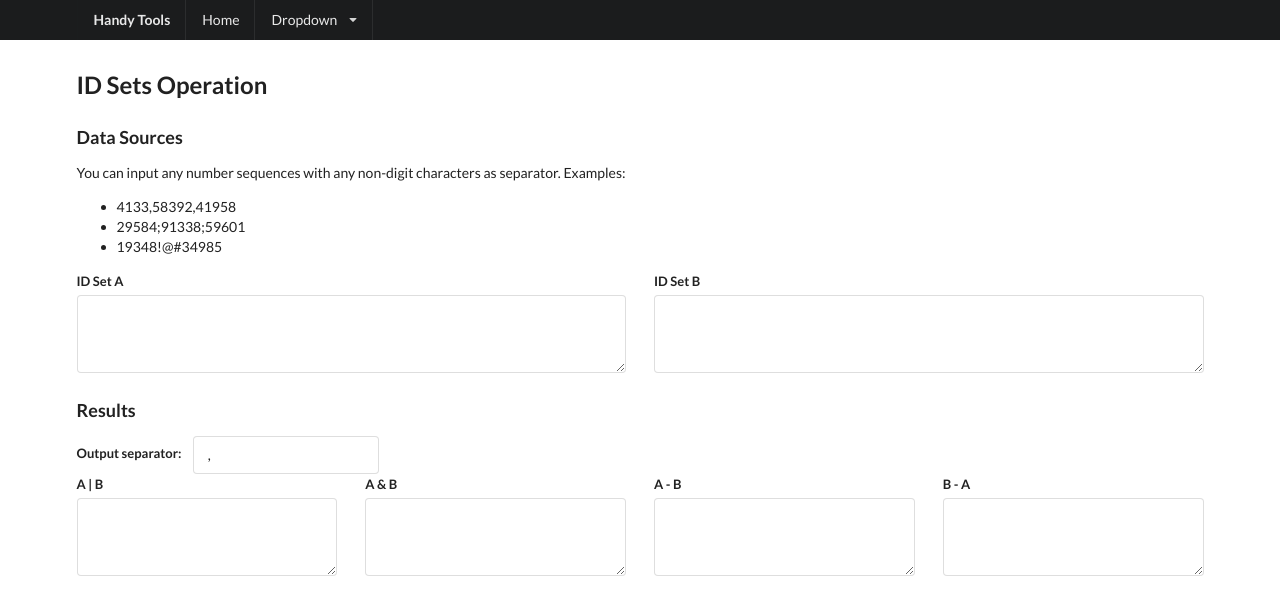
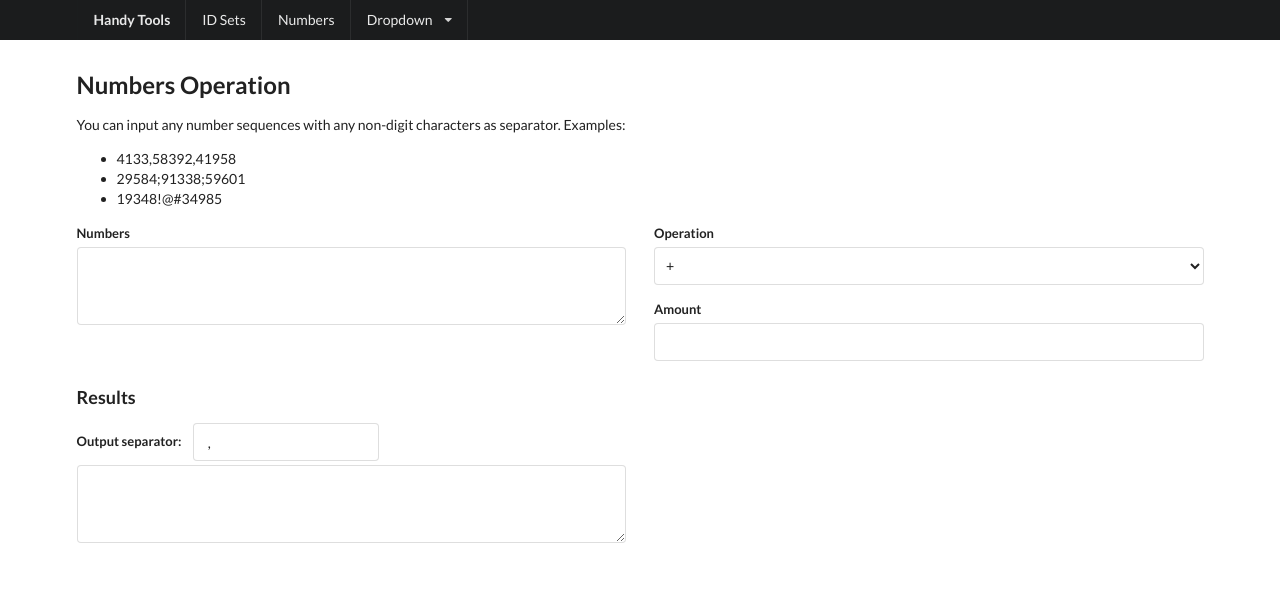
Before and after one commit to onlyice/handy_tools, a React (Create React App) app: page /numbers in a window 1280 px wide. Shown: the top 614 px of the page. Built offline with nearby package versions, Linux system fonts and the light colour scheme.

Commit message:
Add number operation

```diff
--- a/package.json
+++ b/package.json
@@ -6,10 +6,12 @@
     "react-scripts": "0.9.5"
   },
   "dependencies": {
+    "classnames": "^2.2.5",
     "jquery": "^3.2.1",
     "lodash": "^4.17.4",
     "react": "^15.4.2",
     "react-dom": "^15.4.2",
+    "react-router-dom": "^4.1.1",
     "semantic-ui-css": "^2.2.10"
   },
   "scripts": {
--- a/src/App.js
+++ b/src/App.js
@@ -1,19 +1,53 @@
 import React, {Component} from 'react';
+import {
+  BrowserRouter as Router,
+  Route,
+  Link
+} from 'react-router-dom'
 
-import Navbar from './components/navbar';
 import IdSets from './components/id_sets';
+import Numbers from './components/numbers';
 
 import './App.css';
 
 class App extends Component {
   render() {
     return (
-      <div>
-        <Navbar />
-        <div className="ui main container">
-          <IdSets />
+      <Router>
+        <div>
+          <div className="ui fixed inverted menu">
+            <div className="ui container">
+              <Link to="/" className="header item">Handy Tools</Link>
+              <Link to="/id-sets" className="item">ID Sets</Link>
+              <Link to="/numbers" className="item">Numbers</Link>
+              <div className="ui simple dropdown item">
+                Dropdown <i className="dropdown icon"/>
+                <div className="menu">
+                  <a className="item" href="#">Link Item</a>
+                  <a className="item" href="#">Link Item</a>
+                  <div className="divider"/>
+                  <div className="header">Header Item</div>
+                  <div className="item">
+                    <i className="dropdown icon"/>
+                    Sub Menu
+                    <div className="menu">
+                      <a className="item" href="#">Link Item</a>
+                      <a className="item" href="#">Link Item</a>
+                    </div>
+                  </div>
+                  <a className="item" href="#">Link Item</a>
+                </div>
+              </div>
+            </div>
+          </div>
+
+          <div className="ui main container">
+            <Route exact path="/" component={IdSets}/>
+            <Route path="/id-sets" component={IdSets}/>
+            <Route path="/numbers" component={Numbers}/>
+          </div>
         </div>
-      </div>
+      </Router>
     );
   }
 }
--- /dev/null
+++ b/src/components/common.js
@@ -0,0 +1,36 @@
+import React from 'react';
+
+class ItemCount extends React.Component {
+  constructor(props) {
+    super(props)
+  }
+
+  render() {
+    if (this.props.count <= 0) {
+      return null;
+    }
+    if (this.props.count === 1) {
+      return (<span>({this.props.count} item)</span>)
+    }
+    return (<span>({this.props.count} items)</span>)
+  }
+}
+
+class SetOperationResult extends React.Component {
+  constructor(props) {
+    super(props);
+  }
+
+  render() {
+    return (
+      <div className="ui form">
+        <div className="field">
+          <label>{this.props.title} <ItemCount count={this.props.items.length} /></label>
+          <textarea rows={3} value={this.props.items.join(this.props.separator)} />
+        </div>
+      </div>
+    )
+  }
+}
+
+export {SetOperationResult, ItemCount};
--- a/src/components/id_sets.js
+++ b/src/components/id_sets.js
@@ -1,38 +1,7 @@
 import React from 'react';
 import _ from 'lodash';
 
-class ItemCount extends React.Component {
-  constructor(props) {
-    super(props)
-  }
-
-  render() {
-    if (this.props.count <= 0) {
-      return null;
-    }
-    if (this.props.count === 1) {
-      return (<span>({this.props.count} item)</span>)
-    }
-    return (<span>({this.props.count} items)</span>)
-  }
-}
-
-class SetOperationResult extends React.Component {
-  constructor(props) {
-    super(props);
-  }
-
-  render() {
-    return (
-      <div className="ui form">
-        <div className="field">
-          <label>{this.props.title} <ItemCount count={this.props.items.length} /></label>
-          <textarea rows={3} value={this.props.items.join(this.props.separator)} />
-        </div>
-      </div>
-    )
-  }
-}
+import {SetOperationResult, ItemCount} from './common';
 
 class IdSets extends React.Component {
   constructor(props) {
--- a/src/components/navbar.js
+++ /dev/null
@@ -1,36 +0,0 @@
-import React from 'react';
-
-class Navbar extends React.Component {
-  render() {
-    return (
-      <div className="ui fixed inverted menu">
-        <div className="ui container">
-          <a href="#" className="header item">
-            Handy Tools
-          </a>
-          <a href="#" className="item">Home</a>
-          <div className="ui simple dropdown item">
-            Dropdown <i className="dropdown icon"/>
-            <div className="menu">
-              <a className="item" href="#">Link Item</a>
-              <a className="item" href="#">Link Item</a>
-              <div className="divider"/>
-              <div className="header">Header Item</div>
-              <div className="item">
-                <i className="dropdown icon"/>
-                Sub Menu
-                <div className="menu">
-                  <a className="item" href="#">Link Item</a>
-                  <a className="item" href="#">Link Item</a>
-                </div>
-              </div>
-              <a className="item" href="#">Link Item</a>
-            </div>
-          </div>
-        </div>
-      </div>
-    );
-  }
-}
-
-export default Navbar;
--- /dev/null
+++ b/src/components/numbers.js
@@ -0,0 +1,150 @@
+import React from 'react';
+import _ from 'lodash';
+
+import {SetOperationResult, ItemCount} from './common';
+
+class Numbers extends React.Component {
+  constructor(props) {
+    super(props);
+
+    let defaultSeparator = ', ';
+    this.state = {
+      sources: '',
+      sources_internal: [],
+      operation: '+',
+      amount: 1,
+      results: [],
+      result_separator: defaultSeparator,
+      result_separator_internal: defaultSeparator,
+    };
+
+    this.handleSourceChange = this.handleSourceChange.bind(this);
+    this.handleOperationChange = this.handleOperationChange.bind(this);
+    this.handleAmountChange = this.handleAmountChange.bind(this);
+    this.handleSeparatorChange = this.handleSeparatorChange.bind(this);
+    this.calculate = this.calculate.bind(this);
+  }
+
+  handleSourceChange(event) {
+    event.persist();
+    this.setState(() => {
+      return {sources: event.target.value};
+    }, () => {
+      this.calculate();
+    });
+  }
+
+  handleOperationChange(event) {
+    event.persist();
+    this.setState(() => {
+      return {operation: event.target.value};
+    }, () => {
+      this.calculate();
+    });
+  }
+
+  handleAmountChange(event) {
+    event.persist();
+    this.setState(() => {
+      return {amount: parseFloat(event.target.value)};
+    }, () => {
+      this.calculate();
+    });
+  }
+
+  handleSeparatorChange(event) {
+    this.calculate(event.target.value);
+  }
+
+  calculate(separator) {
+    if (separator === undefined) {
+      separator = this.state.result_separator;
+    }
+    let separator_internal = separator.replace(/\\n/g, '\n').replace(/\\t/g, '\t');
+
+    let sources_internal = this.state.sources.split(/[^0-9]/).filter(e => e);
+    let operation_funcs = {
+      '+': _.add, '-': _.subtract, '*': _.multiply, '/': _.divide
+    };
+    let state = this.state;
+    let results = sources_internal.map((element) => {
+      return operation_funcs[state.operation](parseFloat(element), state.amount);
+    });
+
+    this.setState({
+      sources_internal: sources_internal,
+      results: results,
+      result_separator: separator,
+      result_separator_internal: separator_internal,
+    });
+  }
+
+  render() {
+    return (
+      <div>
+        <h2>Numbers Operation</h2>
+
+        <p>You can input any number sequences with any non-digit characters as separator. Examples:</p>
+        <ul>
+          <li>4133,58392,41958</li>
+          <li>29584;91338;59601</li>
+          <li>19348!@#34985</li>
+        </ul>
+        <div className="ui grid">
+          <div className="two column row">
+            <div className="column">
+              <div className="ui form">
+                <div className="field">
+                  <label>Numbers <ItemCount count={this.state.sources_internal.length} /></label>
+                  <textarea rows={3} value={this.state.sources} onChange={this.handleSourceChange}/>
+                </div>
+              </div>
+            </div>
+            <div className="column">
+              <div className="ui form">
+                <div className="field">
+                  <label>Operation</label>
+                  <select className="ui fluid dropdown" onChange={this.handleOperationChange}>
+                    <option value="+">+</option>
+                    <option value="-">-</option>
+                    <option value="*">*</option>
+                    <option value="/">/</option>
+                  </select>
+                </div>
+                <div className="field">
+                  <label>Amount</label>
+                  <input type="number" onChange={this.handleAmountChange} />
+                </div>
+              </div>
+            </div>
+          </div>
+        </div>
+
+        <h3>Results</h3>
+        <div className="ui form">
+          <div className="inline field">
+            <label>Output separator:</label>
+            <input
+              type="text" placeholder="\n, \t are also supported" className="text"
+              value={this.state.result_separator} onChange={this.handleSeparatorChange}
+            />
+          </div>
+        </div>
+        <div className="ui grid">
+          <div className="two column row">
+            <div className="column">
+              <div className="ui form">
+                <SetOperationResult
+                  title="" items={this.state.results}
+                  separator={this.state.result_separator_internal}
+                />
+              </div>
+            </div>
+          </div>
+        </div>
+      </div>
+    );
+  }
+}
+
+export default Numbers;
```
Also changed, not shown: 1 other file (tests, documents, lock files or other folders).
